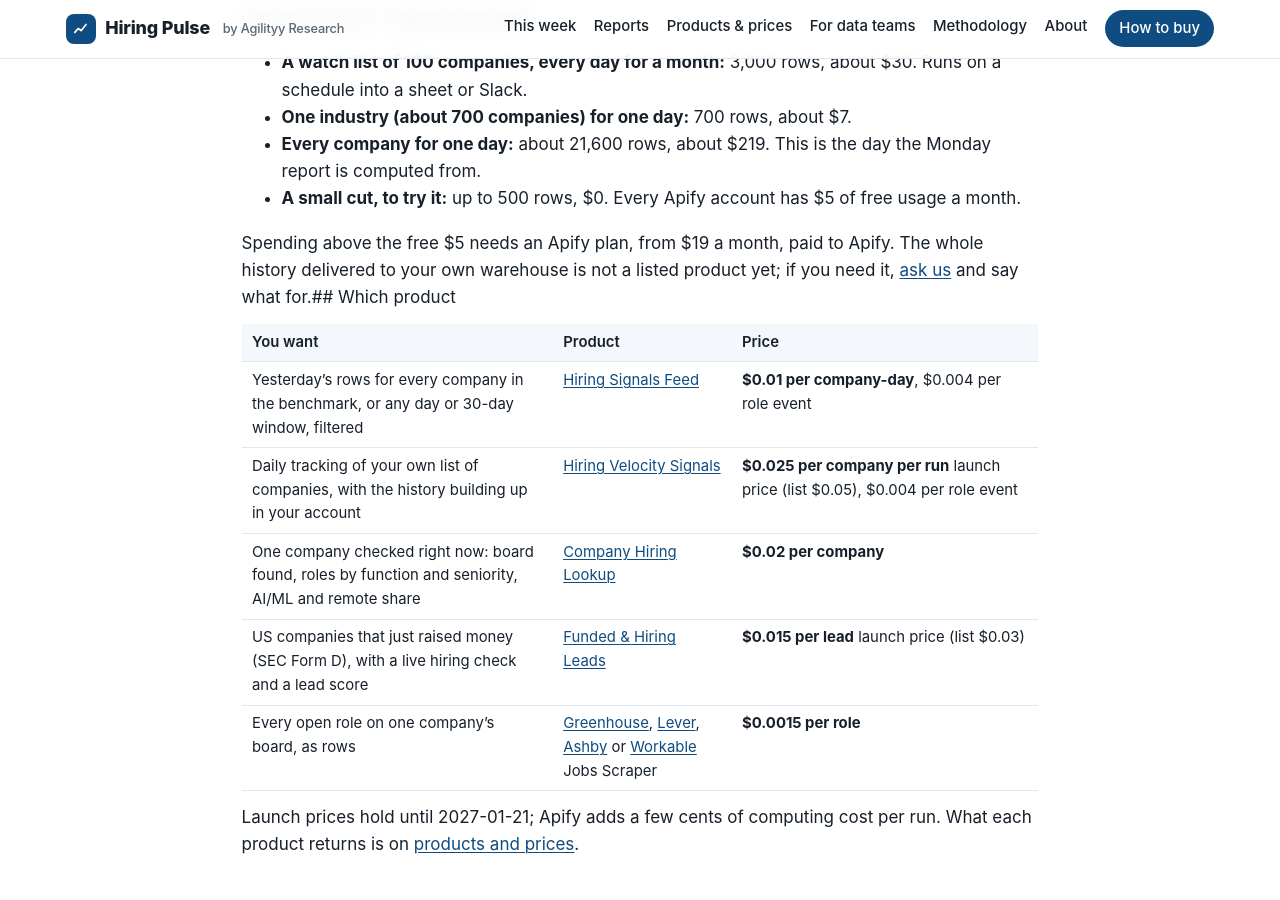
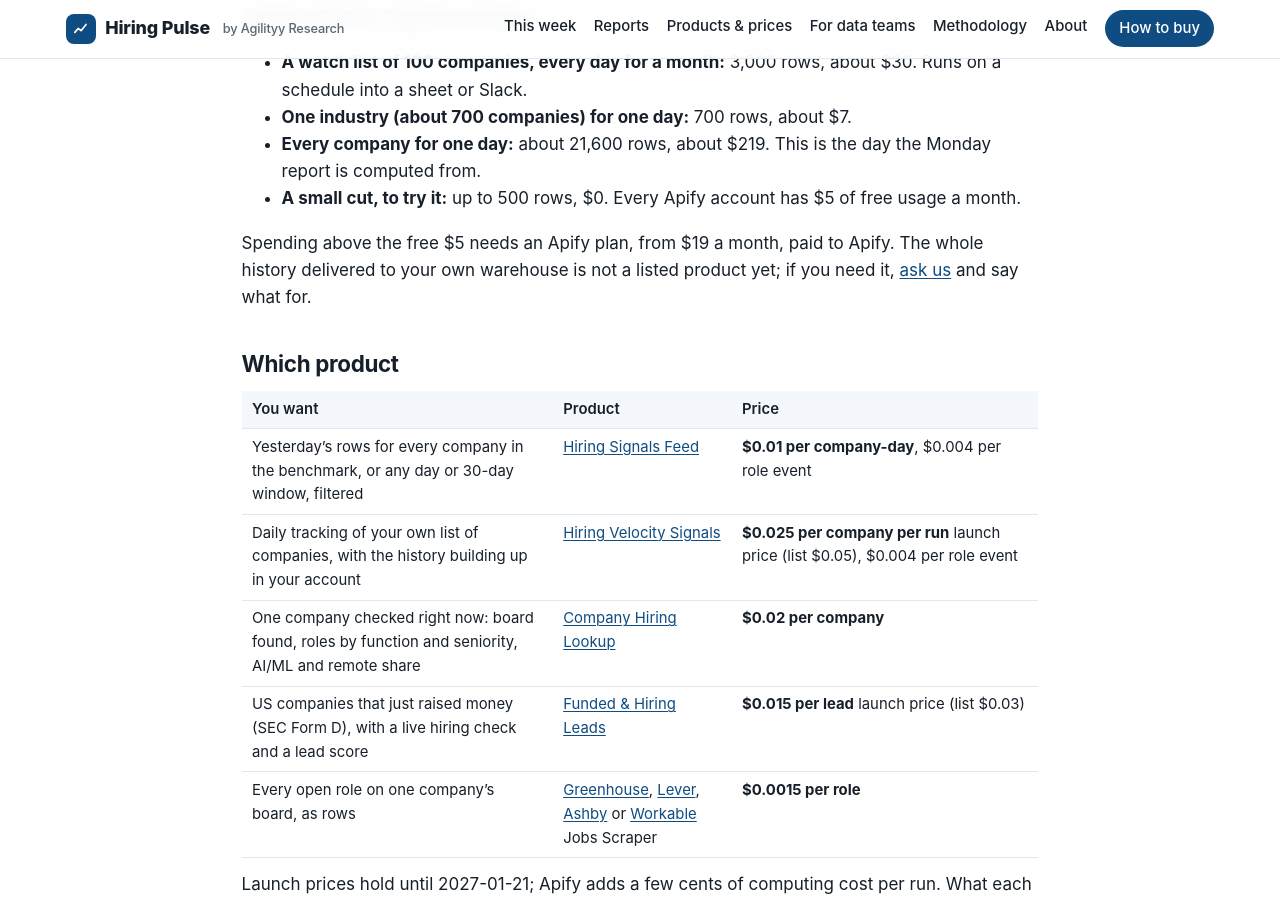
Before and after one commit to agilityy-research/hiring-pulse, a Jekyll site: the page built from get-the-data.md, in a window 1280 px wide and 900 px high, scrolled down 401 px. Built offline with Jekyll 4.4.1, drawn with Linux system fonts in a browser that asks for light colours; our own code applies the rules of GitHub Pages for plain Markdown files.

Commit message:
How to buy: keep the blank line before 'Which product' when the Daily card is hidden
Co-Authored-By: Claude Fable 5.1 <noreply@anthropic.com>

```diff
--- a/get-the-data.md
+++ b/get-the-data.md
@@ -44,7 +44,7 @@ cancel any time.
 
 <p><a class="btn" href="{{ site.stripe_payment_link }}">Subscribe to Hiring Pulse Daily, $99 a month</a></p>
 
-{% endif -%}
+{% endif %}
 ## Which product
 
 | You want | Product | Price |
```
